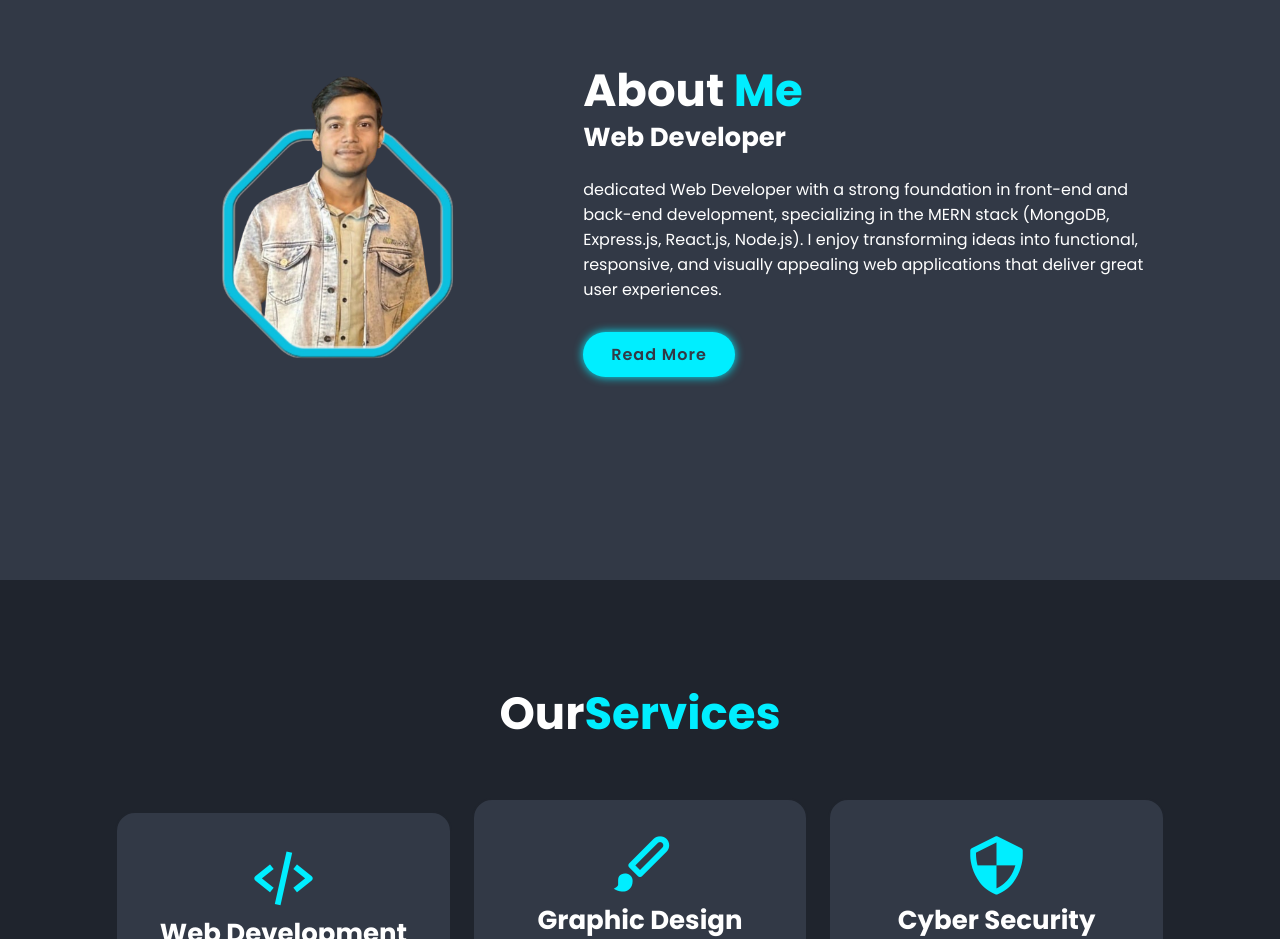
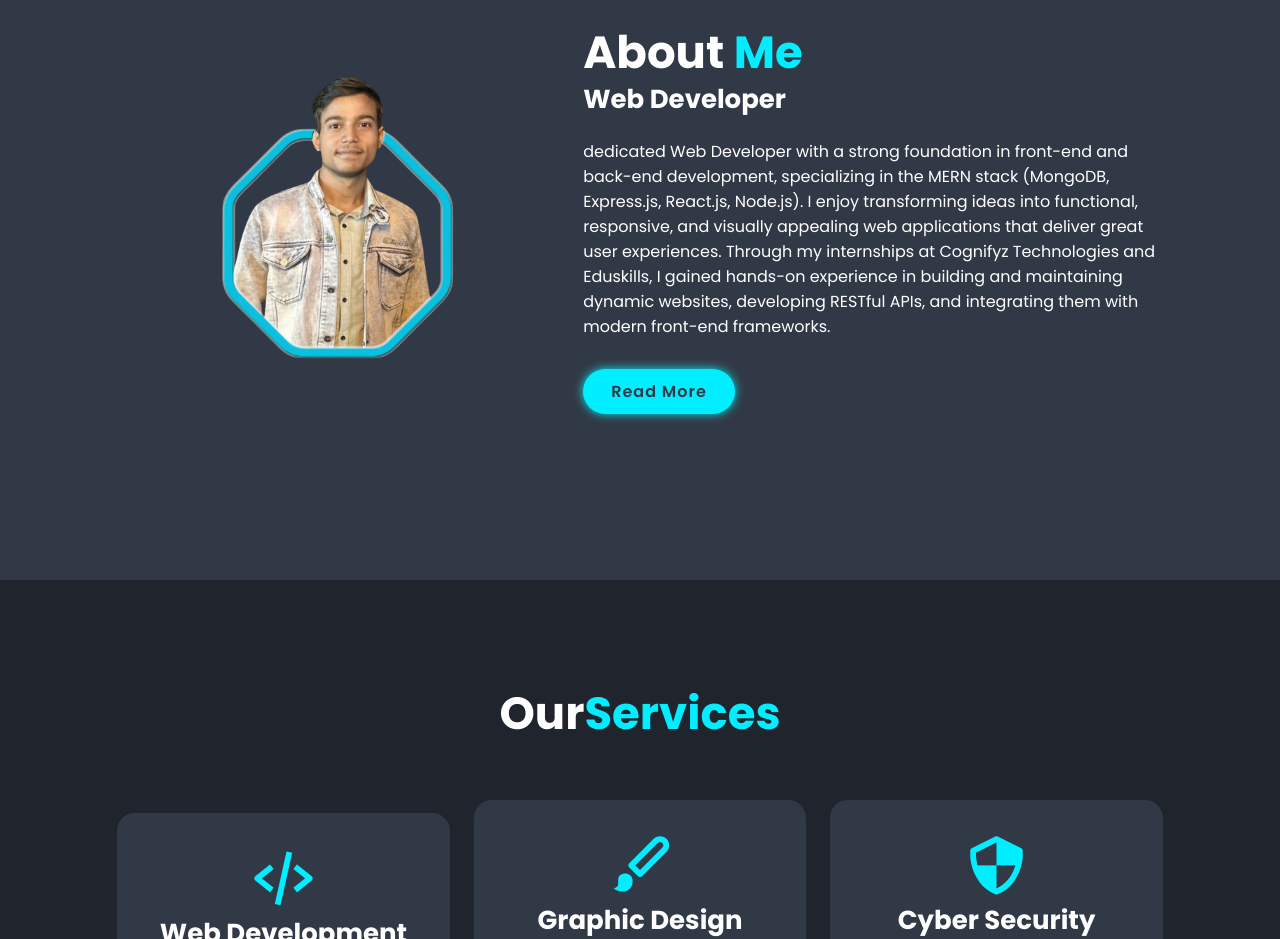
Before and after one commit to anurag8445/Portfolio-Website, a plain HTML site: page index.html in a window 1280 px wide. Shown: the part 1020-1959 px from the top of the page. Drawn offline with nearby package versions, Linux system fonts and the light colour scheme; files that its build step writes are made by us from their sources.

Commit message:
Revise content in index.html for portfolio website
Updated the portfolio website content, including personal information, project descriptions, and service offerings.

```diff
--- a/index.html
+++ b/index.html
@@ -62,6 +62,7 @@
       <h3> Web Developer</h3>
       <p>dedicated Web Developer with a strong foundation in front-end and back-end development, specializing in the MERN stack (MongoDB, Express.js, React.js, Node.js).
         I enjoy transforming ideas into functional, responsive, and visually appealing web applications that deliver great user experiences.
+        Through my internships at Cognifyz Technologies and Eduskills, I gained hands-on experience in building and maintaining dynamic websites, developing RESTful APIs, and integrating them with modern front-end frameworks.
       </p>
       <a href="#" class="btn">Read More</a>
     </div>
```
